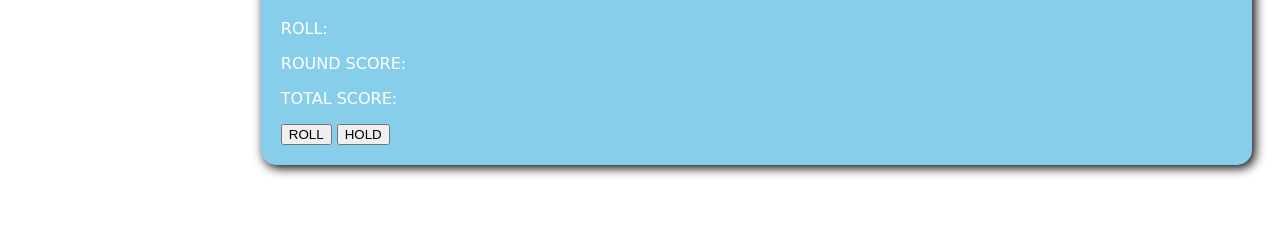
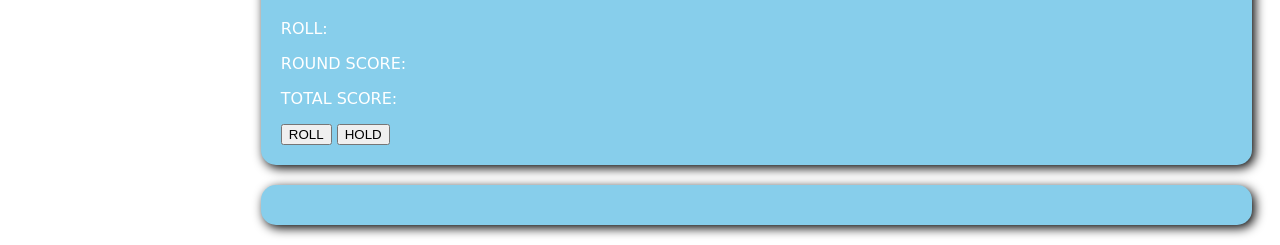
Before and after one commit to JohnWarua/Pig-Dice-Game, a plain HTML site: page index.html in a window 1280 px wide. Shown: the part 624-869 px from the top of the page. Before the commit the page ends 809 px from the top, so only its background shows below. Drawn offline with Linux system fonts and the light colour scheme; a script that the page names is missing; a web font is replaced by a local one.

Commit message:
add class add

```diff
--- a/index.html
+++ b/index.html
@@ -53,6 +53,8 @@
       <button class="holder"> HOLD </button>
    </div>
 
+   <div class="add">
+
 
   </body>
 </html>
```
